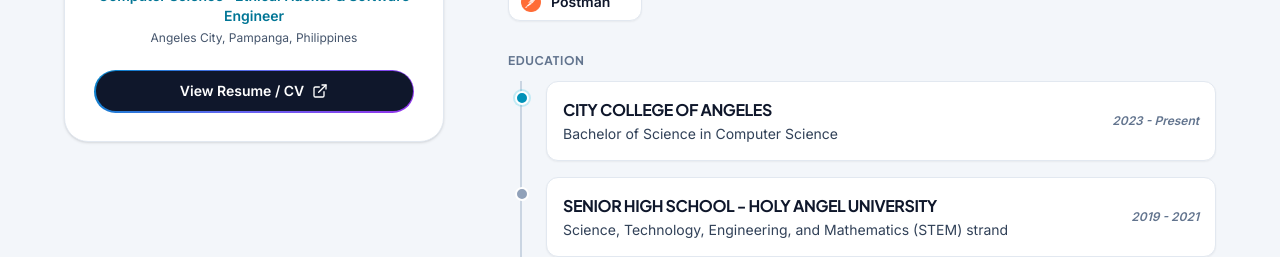
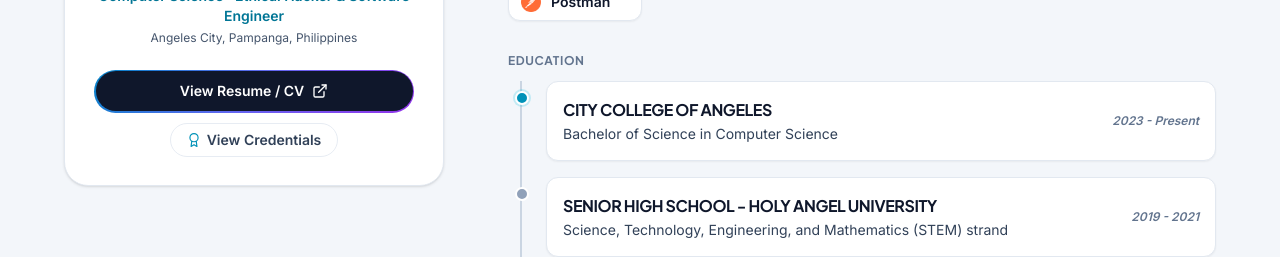
Before and after one commit to nerfedelmo/My-Web-Portfolio, a React (Vite) app: page / in a window 1280 px wide. Shown: the part 658-915 px from the top of the page. Built offline with nearby package versions, Linux system fonts and the light colour scheme.

Commit message:
feat: add View Credentials smooth-scroll button in hero profile card

```diff
--- a/src/components/Hero.jsx
+++ b/src/components/Hero.jsx
@@ -1,6 +1,6 @@
 import { techStack } from "../data/techStack";
 import { education } from "../data/education";
-import { ExternalLinkIcon } from "./Icons";
+import { ExternalLinkIcon, AwardIcon } from "./Icons";
 
 export default function Hero() {
   return (
@@ -25,7 +25,7 @@ export default function Hero() {
             Angeles City, Pampanga, Philippines
           </p>
 
-          <div className="mt-6 w-full flex justify-center">
+          <div className="mt-6 w-full flex flex-col items-center gap-2.5">
             <div className="rgb-border-wrapper w-full max-w-xs">
               <a
                 href="/PDF-Copy/Resume_JoshuaManansala.pdf"
@@ -37,6 +37,15 @@ export default function Hero() {
                 <ExternalLinkIcon className="w-4 h-4" />
               </a>
             </div>
+
+            {/* Smaller secondary button: View Credentials */}
+            <a
+              href="#activities"
+              className="inline-flex items-center justify-center gap-1.5 text-xs sm:text-sm font-semibold text-slate-700 dark:text-slate-300 hover:text-cyan-600 dark:hover:text-cyan-400 py-1.5 px-4 rounded-full hover:bg-slate-100 dark:hover:bg-slate-800/60 border border-slate-200/80 dark:border-slate-800/80 transition-all duration-200 cursor-pointer"
+            >
+              <AwardIcon className="w-3.5 h-3.5 text-cyan-600 dark:text-cyan-400" />
+              View Credentials
+            </a>
           </div>
         </div>
 
```
